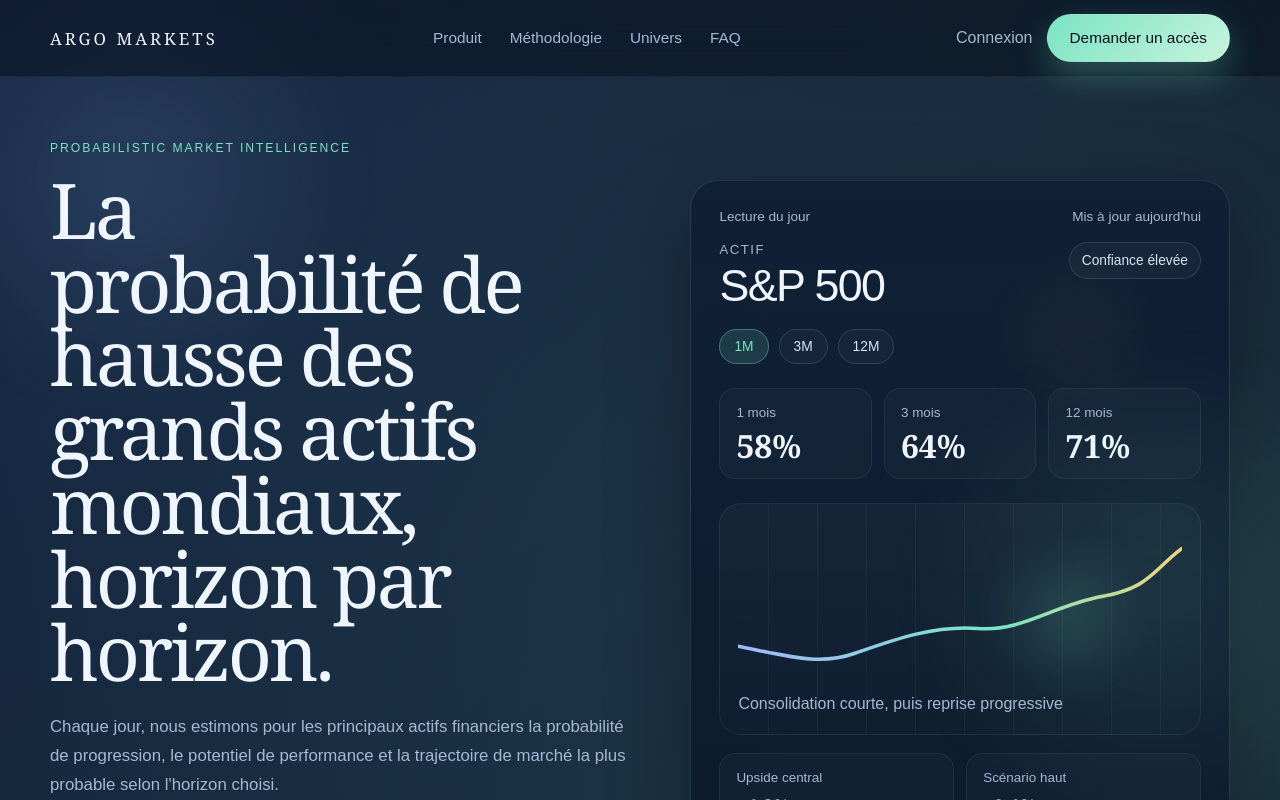
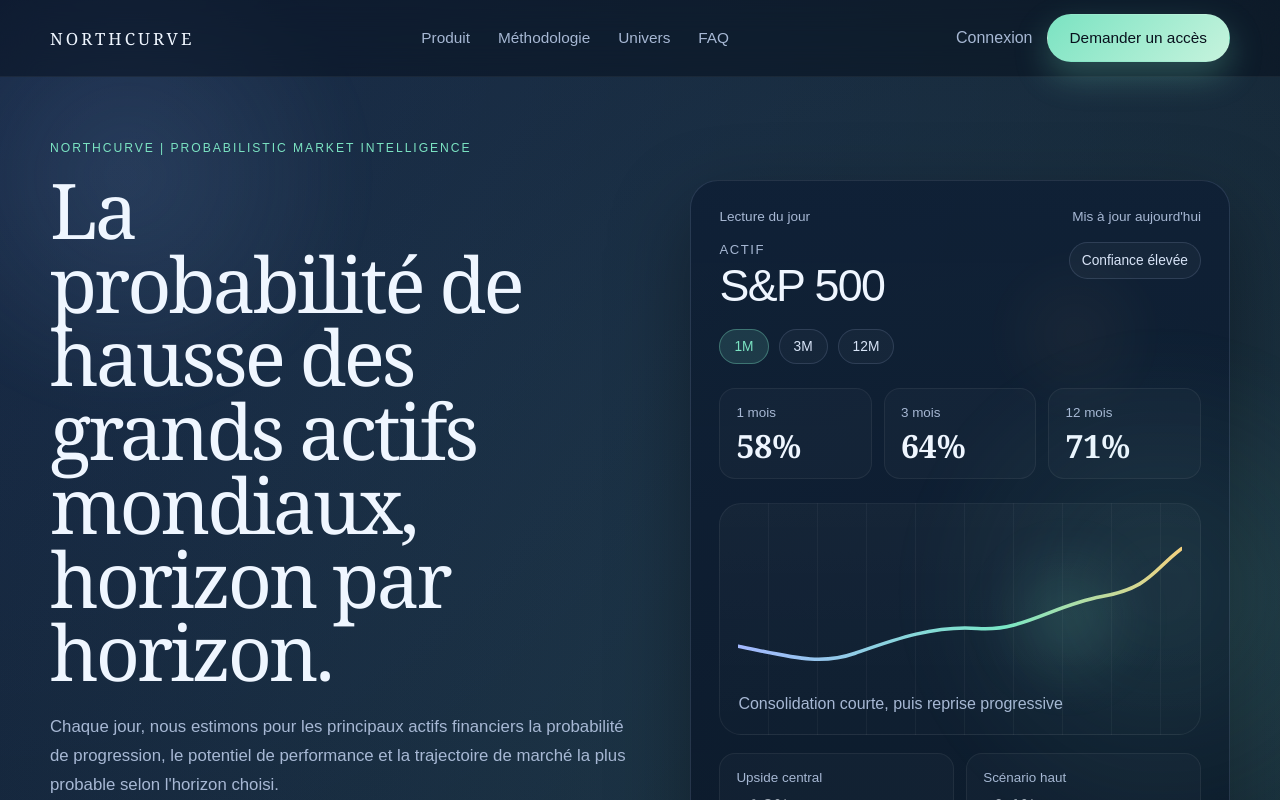
Before and after one commit to SOMOSCAPITALAPP/probabilitedehausse, a Next.js app: page / in a window 1280 px wide. Shown: the top 800 px of the page. Built offline with nearby package versions, Linux system fonts and the light colour scheme.

Commit message:
Rebrand landing and project identity to Northcurve

```diff
--- a/app/layout.js
+++ b/app/layout.js
@@ -1,9 +1,9 @@
 import "./globals.css";
 
 export const metadata = {
-  title: "Probabilistic Market Intelligence",
+  title: "Northcurve | Probabilistic Market Intelligence",
   description:
-    "La probabilité de hausse des grands actifs mondiaux, horizon par horizon."
+    "La probabilite de hausse des grands actifs mondiaux, horizon par horizon."
 };
 
 export default function RootLayout({ children }) {
--- a/app/page.js
+++ b/app/page.js
@@ -128,7 +128,7 @@ export default function HomePage() {
       <header className="site-header">
         <div className="container nav-row">
           <a className="brand" href="#hero">
-            Argo Markets
+            Northcurve
           </a>
 
           <nav className="desktop-nav" aria-label="Navigation principale">
@@ -152,7 +152,7 @@ export default function HomePage() {
       <section id="hero" className="section hero-section">
         <div className="container hero-grid">
           <div className="hero-copy">
-            <p className="eyebrow">Probabilistic Market Intelligence</p>
+            <p className="eyebrow">Northcurve | Probabilistic Market Intelligence</p>
             <h1>
               La probabilité de hausse des grands actifs mondiaux, horizon par
               horizon.
@@ -535,7 +535,7 @@ export default function HomePage() {
         <div className="container footer-grid">
           <div className="footer-brand">
             <a className="brand" href="#hero">
-              Argo Markets
+              Northcurve
             </a>
             <p>Lecture probabiliste des grands actifs mondiaux.</p>
           </div>
```
Also changed, not shown: 1 other file (tests, documents, lock files or other folders).
